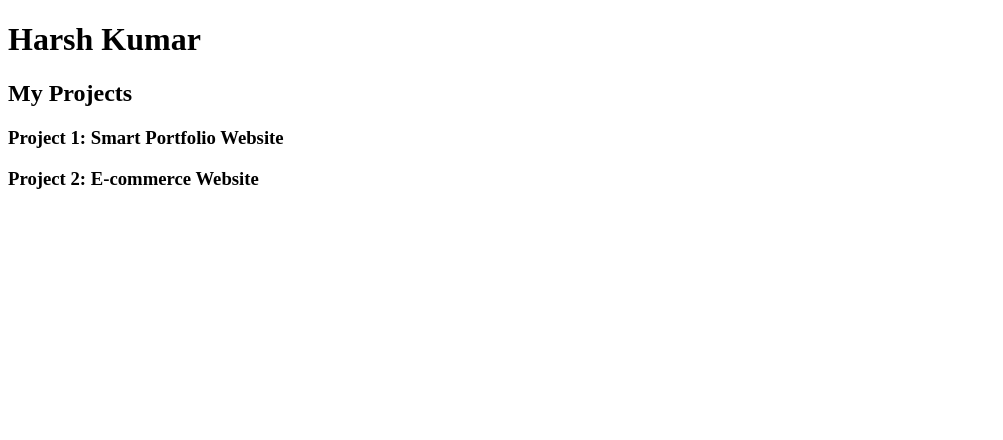
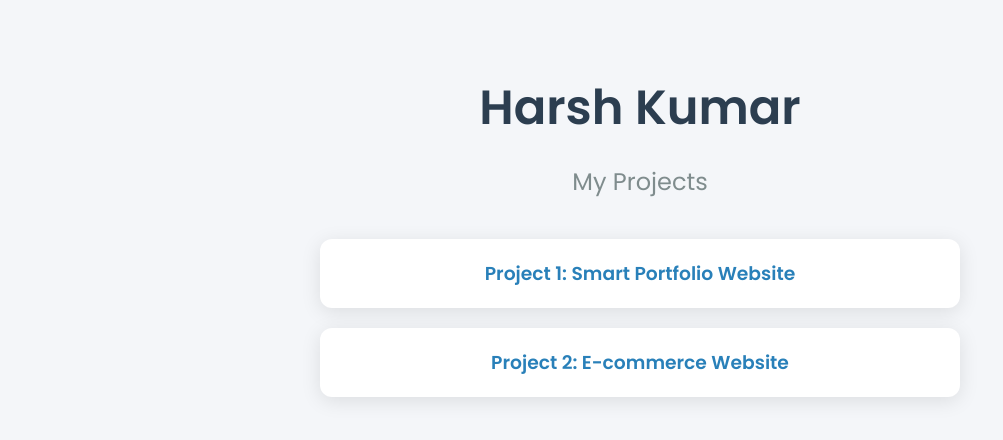
Before and after one commit to Harshkumar040/Harshkumar040.github.io, a plain HTML site: page index.html in a window 1280 px wide. Shown: the whole page, without its empty margins (0-1003 px from the left). Drawn offline with Linux system fonts and the light colour scheme.

Commit message:
Updated index.html to include new features

```diff
--- a/index.html
+++ b/index.html
@@ -3,12 +3,55 @@
 <head>
     <meta charset="UTF-8">
     <meta name="viewport" content="width=device-width, initial-scale=1.0">
-    <title>Document</title>
+    <title>Harsh Kumar - Projects</title>
+    <link href="https://fonts.googleapis.com/css2?family=Poppins:wght@400;600&display=swap" rel="stylesheet">
+    <style>
+        body {
+            margin: 0;
+            font-family: 'Poppins', sans-serif;
+            background: #f4f6f9;
+            color: #333;
+            text-align: center;
+            padding: 40px 20px;
+        }
+        h1 {
+            font-size: 3em;
+            color: #2c3e50;
+            margin-bottom: 10px;
+        }
+        h2 {
+            color: #7f8c8d;
+            font-weight: 400;
+            margin-bottom: 40px;
+        }
+        .project {
+            background: white;
+            margin: 20px auto;
+            padding: 20px;
+            border-radius: 12px;
+            box-shadow: 0 4px 20px rgba(0, 0, 0, 0.1);
+            max-width: 600px;
+            transition: transform 0.3s ease;
+        }
+        .project:hover {
+            transform: scale(1.03);
+        }
+        .project h3 {
+            margin: 0;
+            color: #2980b9;
+        }
+    </style>
 </head>
 <body>
     <h1>Harsh Kumar</h1>
     <h2>My Projects</h2>
-    <h3>Project 1: Smart Portfolio Website</h3>
-    <h3>Project 2: E-commerce Website</h3>
+
+    <div class="project">
+        <h3>Project 1: Smart Portfolio Website</h3>
+    </div>
+
+    <div class="project">
+        <h3>Project 2: E-commerce Website</h3>
+    </div>
 </body>
 </html>
```
